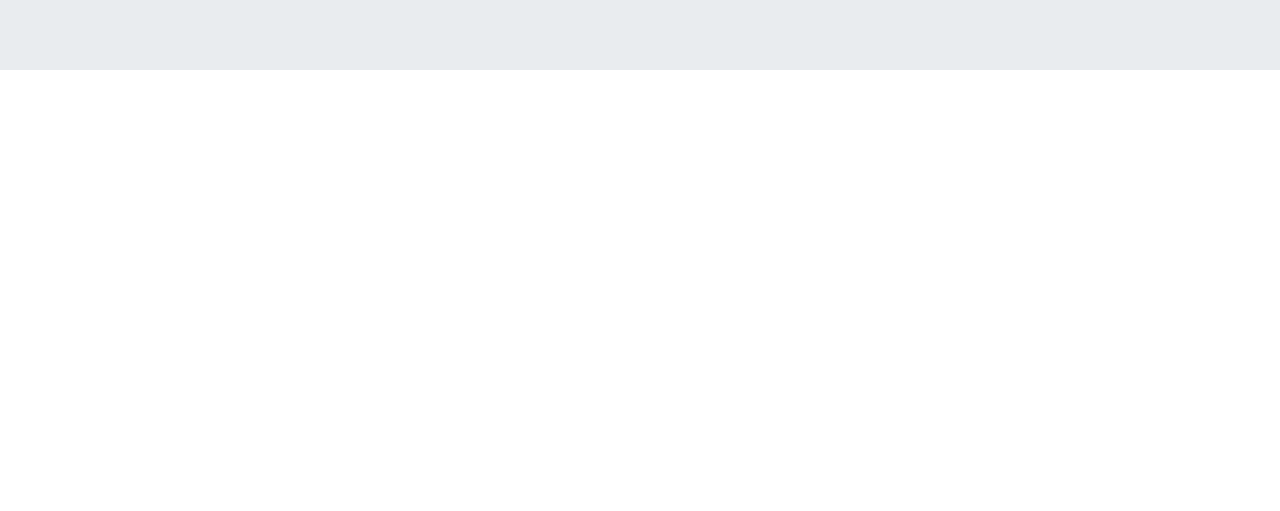
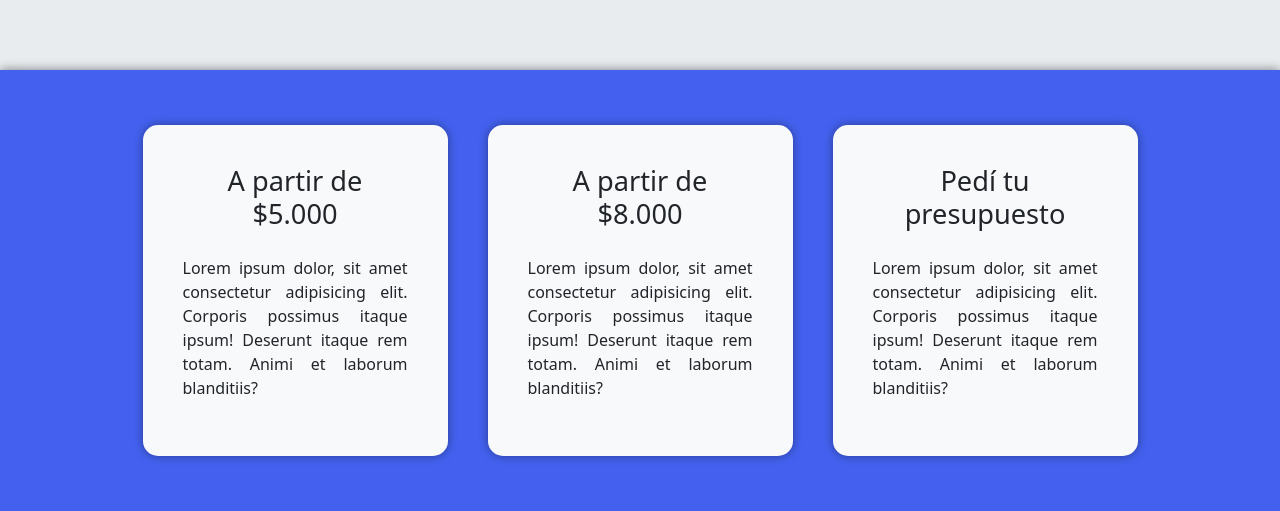
Before and after one commit to JoaquinDicio/webber, a plain HTML site: page index.html in a window 1280 px wide. Shown: the part 2101-2612 px from the top of the page. Before the commit the page ends 2171 px from the top, so only its background shows below. Drawn offline with nearby package versions, Linux system fonts and the light colour scheme.

Commit message:
agregue parte de costos

```diff
--- a/css/style.css
+++ b/css/style.css
@@ -121,11 +121,42 @@
     background-position: center;
     min-height: 300px;
   }
+
+  /* QUE OFRECEMOS */
+  .costos{
+      background-color: #4361EE;
+      min-height: 350px;
+      padding: 30px;
+      box-shadow: 0px 0px 10px rgba(0, 0, 0, 0.486);
+  }
+  .center{
+      margin: 25px auto;
+      width: 100%;
+      max-width: 1500px;
+  }
+  .costos__item{
+      background-color: #F8F9FA;
+      margin: auto 20px;
+      border-radius: 15px;
+      padding: 40px;
+      min-height: 320px;
+      box-shadow: 0px 0px 10px rgba(0, 0, 0, 0.383);
+  }
+  .costos__item p{
+      text-align: justify;
+  }
+  .costos__item h2{
+      margin-bottom: 25px;
+      text-align: center;
+      font-size: 1.7em;
+  }
 /* ARREGLOS RESPONSIVE */
 @media (max-width:990px) {
     .entrada__info-img{
         width: 7vw;
-
+    }
+    .costos__item{
+       margin: 25px 0;
     }
 
 }
--- a/index.html
+++ b/index.html
@@ -31,6 +31,9 @@
                         </li>
                         <li class="nav-item">
                             <a class="nav-link" href="#que-ofrecemos">Que ofrecemos</a>
+                        </li>
+                        <li class="nav-item">
+                            <a class="nav-link" href="#costos">Costos</a>
                         </li>
                         <li class="nav-item">
                             <a class="nav-link" href="#">Contacto</a>
@@ -70,7 +73,7 @@
                 </div>
             </div>
         </div>
-        <!-- INFORMACION -->
+        <!-- QUE OFRECEMOS -->
         <div id="que-ofrecemos" class="container-fluid informacion">
             <div class="container-md row informacion__item">
                 <div class="col-lg-4 informacion__item-txt">
@@ -113,6 +116,23 @@
                 </div>
             </div>
         </div>
+        <!-- COSTOS -->
+        <div class="container-fluid costos" id="costos">
+            <div class="row justify-content-center center">
+                <div class="col-lg-3  costos__item">
+                    <h2>A partir de $5.000</h2>
+                    <p>Lorem ipsum dolor, sit amet consectetur adipisicing elit. Corporis possimus itaque ipsum! Deserunt itaque rem totam. Animi et laborum blanditiis?</p>
+                </div>
+                <div class="col-lg-3 costos__item">
+                    <h2>A partir de $8.000</h2>
+                    <p>Lorem ipsum dolor, sit amet consectetur adipisicing elit. Corporis possimus itaque ipsum! Deserunt itaque rem totam. Animi et laborum blanditiis?</p>
+                </div>
+                <div class="col-lg-3 costos__item">
+                    <h2>Pedí tu presupuesto</h2>
+                    <p>Lorem ipsum dolor, sit amet consectetur adipisicing elit. Corporis possimus itaque ipsum! Deserunt itaque rem totam. Animi et laborum blanditiis?</p>
+                </div>
+            </div>
+        </div>
     </main>
     <footer>
 
```
